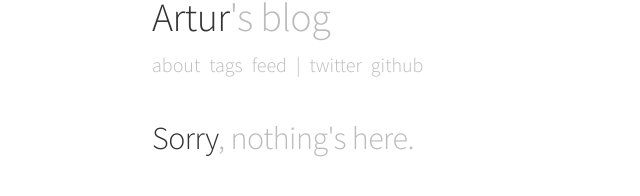
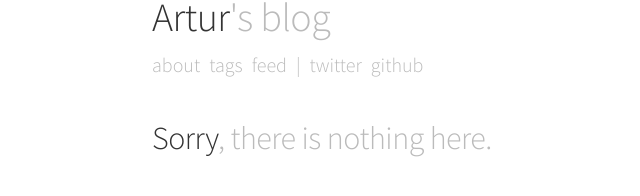
Before and after one commit to arturtamborski/arturtamborski.github.io, a Jekyll site: the page built from index.html, in a window 1280 px wide. Shown: the part 105-301 px from the top of the page, without its empty margins (128-768 px from the left). Built offline with Jekyll 4.4.1, drawn with Linux system fonts in a browser that asks for light colours; comment, search, counter and statistics services are not loaded.

Commit message:
change empty site case text

```diff
--- a/index.html
+++ b/index.html
@@ -3,7 +3,7 @@ layout: default
 ---
 <div class="content list">
 	{% if site.posts.size == 0 %}
-		<h2 class="masthead-title">Sorry<span>, nothing's here.</span></h2>
+		<h2 class="masthead-title">Sorry<span>, there is nothing here.</span></h2>
 	{% else %}
 		{% for post in site.posts %}
 			<div class="list-item">
```
